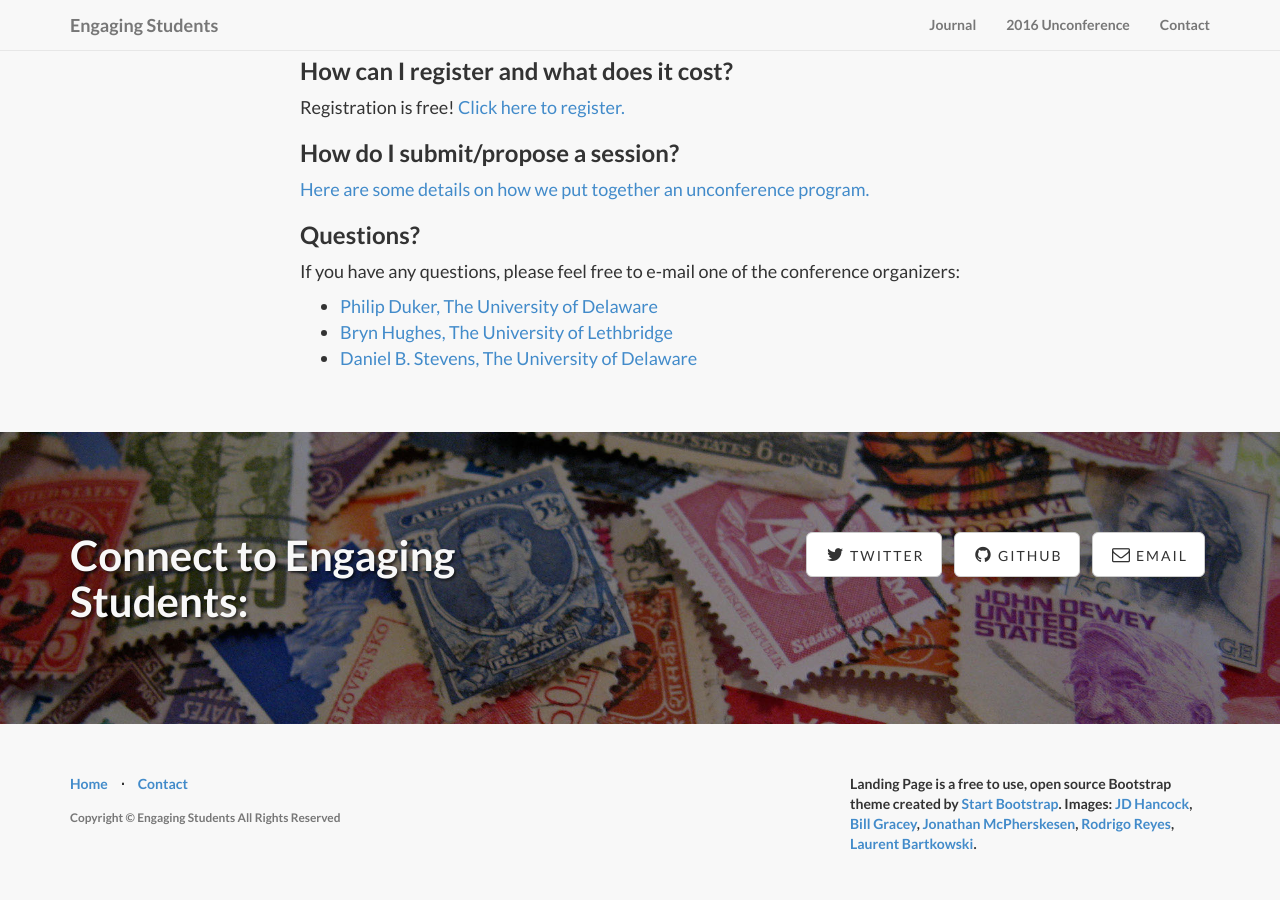
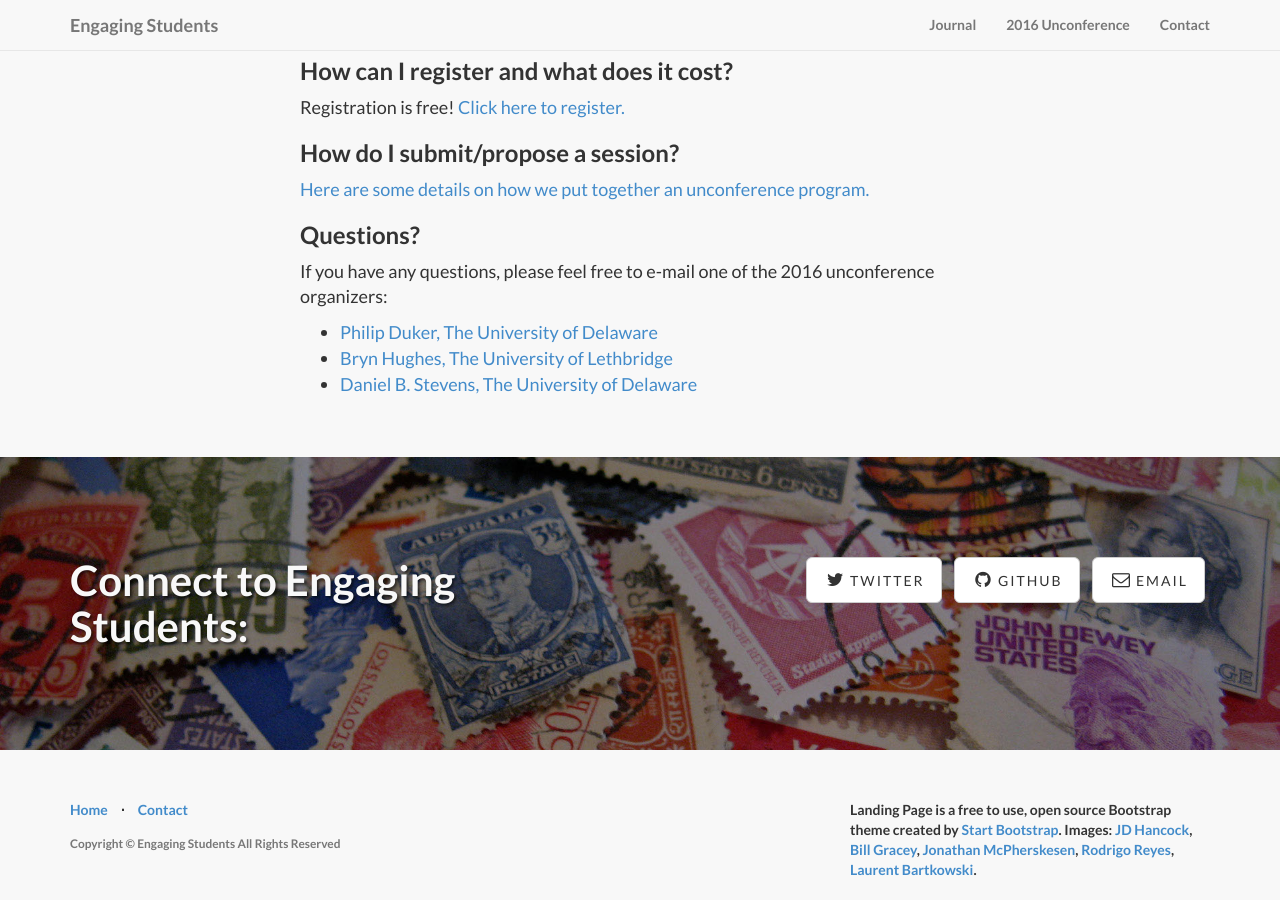
Before and after one commit to flipcamp/flipcamp.github.io, a Jekyll site: the page built from unconference2016.md, in a window 1280 px wide and 900 px high, scrolled down 1604 px. Built offline with Jekyll 4.4.1, drawn with Linux system fonts in a browser that asks for light colours; nearby versions of some CDN libraries; library files that are not in the unit come from our copies.

Commit message:
fixed typo

```diff
--- a/unconference2016.md
+++ b/unconference2016.md
@@ -25,7 +25,7 @@ Registration is free! [Click here to register.](https://docs.google.com/forms/d/
 
 ### Questions?
 
-If you have any questions, please feel free to e-mail one of the conference organizers:
+If you have any questions, please feel free to e-mail one of the 2016 unconference organizers:
 
 
 - [Philip Duker, The University of Delaware](mailto:pduker@udel.edu)
```
